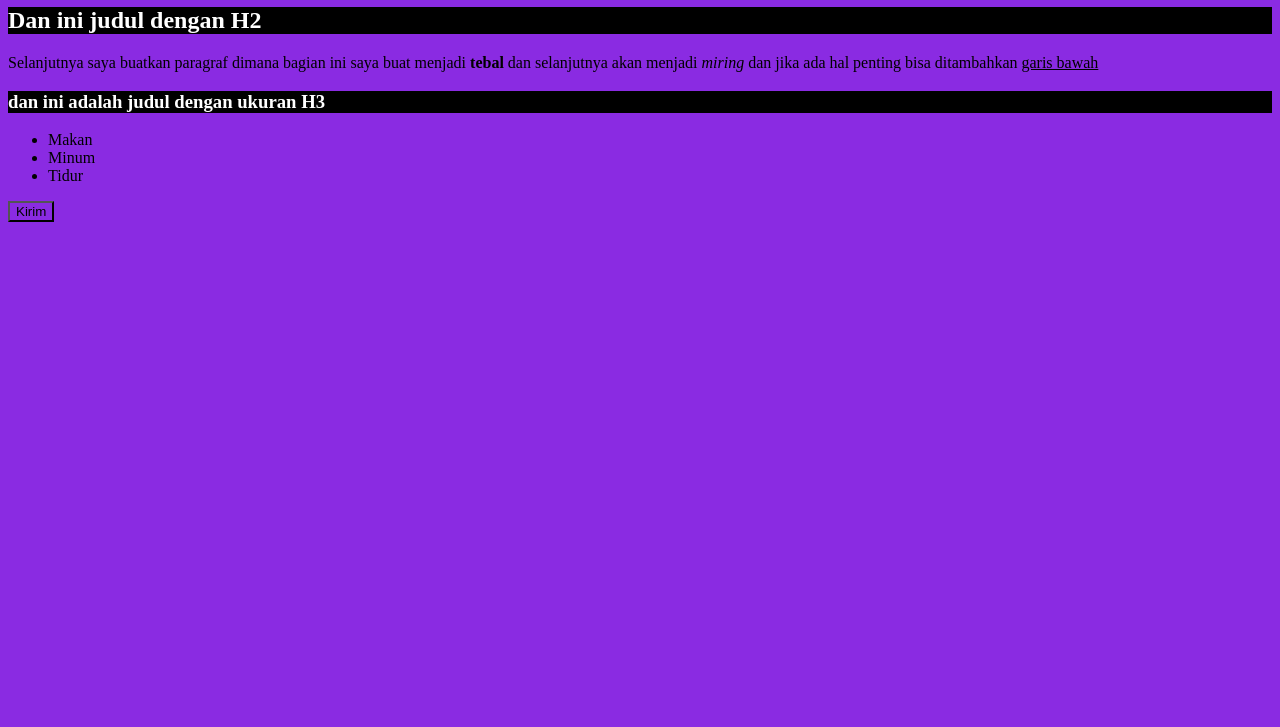
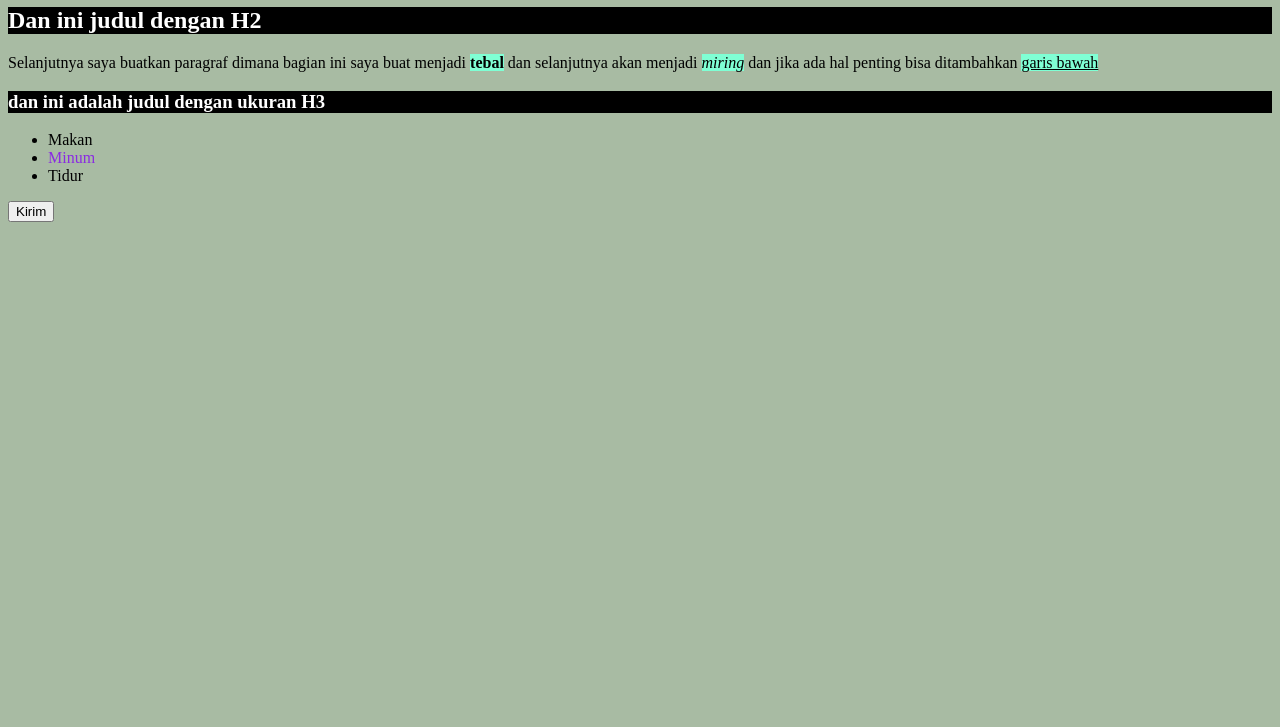
Before and after one commit to aritriana/belajar-css, a plain HTML site: page index2.html in a window 1280 px wide. Shown: the part 73-800 px from the top of the page. Drawn offline with Linux system fonts and the light colour scheme.

Commit message:
Modifikasi file index dan css

```diff
--- a/app2.css
+++ b/app2.css
@@ -1,8 +1,16 @@
-* {
-    background-color: blueviolet;
+body {
+    background-color: #A8BBA3;
 }
 
 h1,h2,h3 {
     color: white;
     background-color: black;
 }
+
+#list2 {
+    color: blueviolet;
+}
+
+.mark {
+    background-color: aquamarine;
+}
--- a/index2.html
+++ b/index2.html
@@ -9,11 +9,11 @@
 <body>
     <h1>Ini judul dengan besar H1</h1>
     <h2>Dan ini judul dengan H2</h2>
-    <p>Selanjutnya saya buatkan paragraf dimana bagian ini saya buat menjadi <b>tebal</b> dan selanjutnya akan menjadi <i>miring</i> dan jika ada hal penting bisa ditambahkan <u>garis bawah</u></p>
+    <p>Selanjutnya saya buatkan paragraf dimana bagian ini saya buat menjadi <b class="mark">tebal</b> dan selanjutnya akan menjadi <i class="mark">miring</i> dan jika ada hal penting bisa ditambahkan <u class="mark">garis bawah</u></p>
     <h3>dan ini adalah judul dengan ukuran H3</h3>
     <ul>
         <li>Makan</li>
-        <li>Minum</li>
+        <li><span id="list2">Minum</span></li>
         <li>Tidur</li>
     </ul>
     <button>Kirim</button>
```
